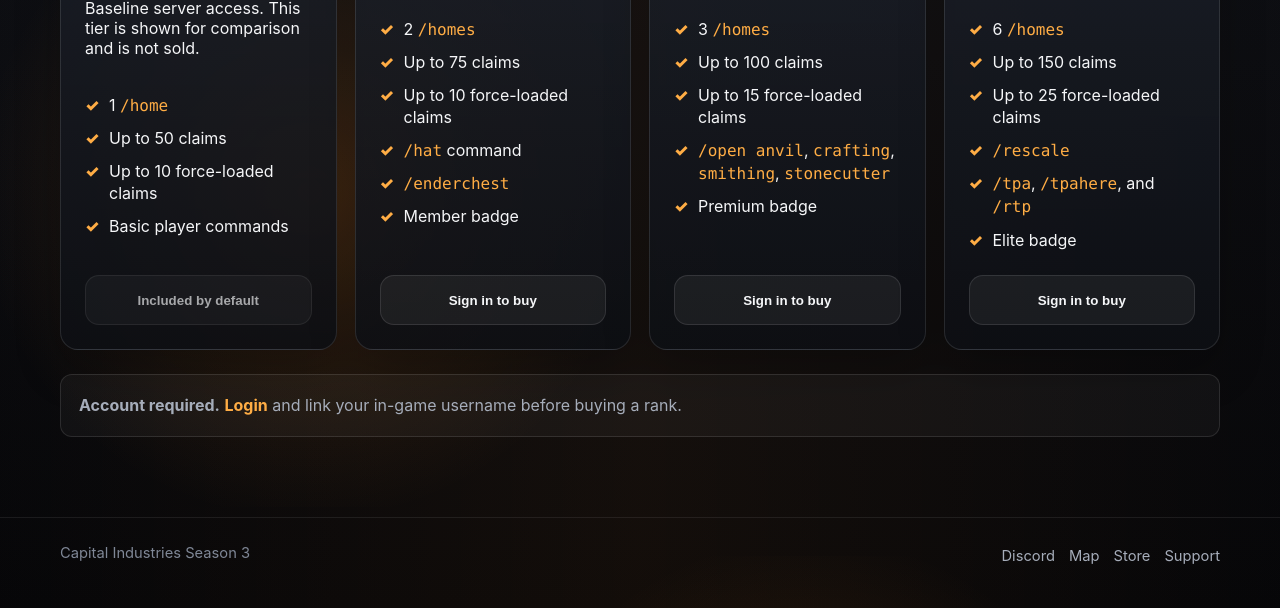
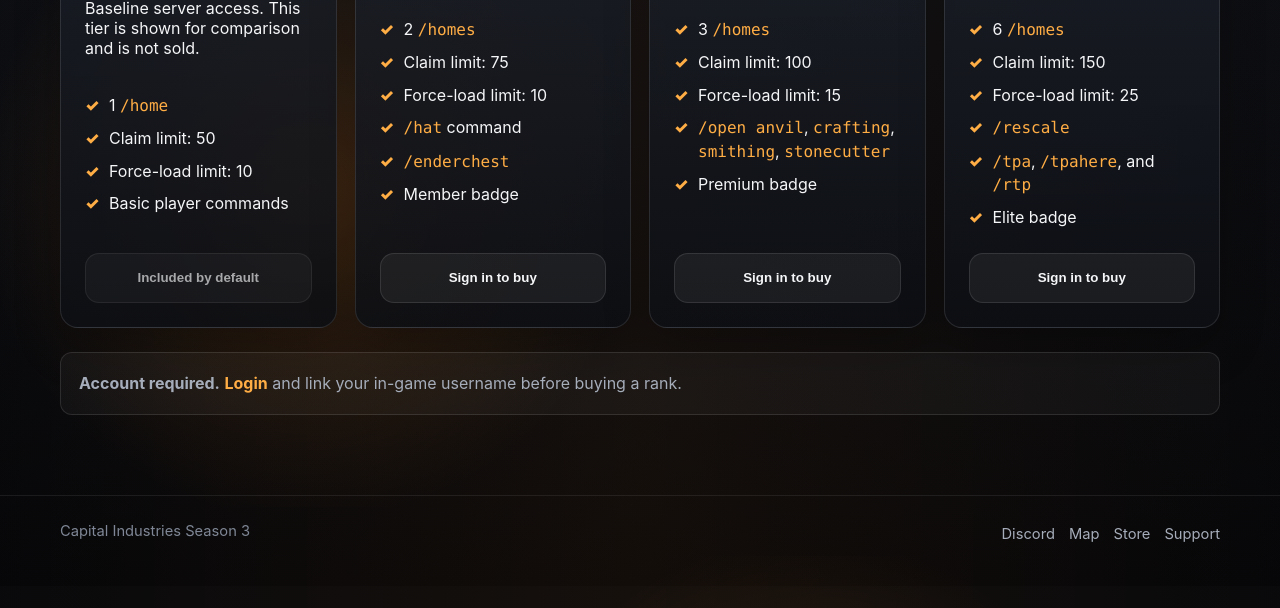
Before and after one commit to uavcrazy-social/capital-industries-site, a plain HTML site: page store/index.html in a window 1280 px wide. Shown: the part 648-1256 px from the top of the page. After the commit the page ends 1234 px from the top, so only its background shows below. Drawn offline with Linux system fonts and the light colour scheme; a script that the page names is missing.

Commit message:
Claim Limit Clerification

```diff
--- a/store/index.html
+++ b/store/index.html
@@ -62,8 +62,8 @@ Baseline server access. This tier is shown for comparison and is not sold.
 </p>
 <ul class="perk-list">
 <li>1 <code>/home</code></li>
-<li>Up to 50 claims</li>
-<li>Up to 10 force-loaded claims</li>
+<li>Claim limit: 50</li>
+<li>Force-load limit: 10</li>
 <li>Basic player commands</li>
 </ul>
 <div class="rank-actions">
@@ -77,8 +77,8 @@ Included by default
 <p class="price">$5.99 <small>/ mo</small></p>
 <ul class="perk-list">
 <li>2 <code>/homes</code></li>
-<li>Up to 75 claims</li>
-<li>Up to 10 force-loaded claims</li>
+<li>Claim limit: 75</li>
+<li>Force-load limit: 10</li>
 <li><code>/hat</code> command</li>
 <li><code>/enderchest</code></li>
 <li>Member badge</li>
@@ -95,8 +95,8 @@ Buy Member
 <p class="price">$10.99 <small>/ mo</small></p>
 <ul class="perk-list">
 <li>3 <code>/homes</code></li>
-<li>Up to 100 claims</li>
-<li>Up to 15 force-loaded claims</li>
+<li>Claim limit: 100</li>
+<li>Force-load limit: 15</li>
 <li><code>/open anvil</code>, <code>crafting</code>, <code>smithing</code>, <code>stonecutter</code></li>
 <li>Premium badge</li>
 </ul>
@@ -112,8 +112,8 @@ Buy Premium
 <p class="price">$20.99 <small>/ mo</small></p>
 <ul class="perk-list">
 <li>6 <code>/homes</code></li>
-<li>Up to 150 claims</li>
-<li>Up to 25 force-loaded claims</li>
+<li>Claim limit: 150</li>
+<li>Force-load limit: 25</li>
 <li><code>/rescale</code></li>
 <li><code>/tpa</code>, <code>/tpahere</code>, and <code>/rtp</code></li>
 <li>Elite badge</li>
```
